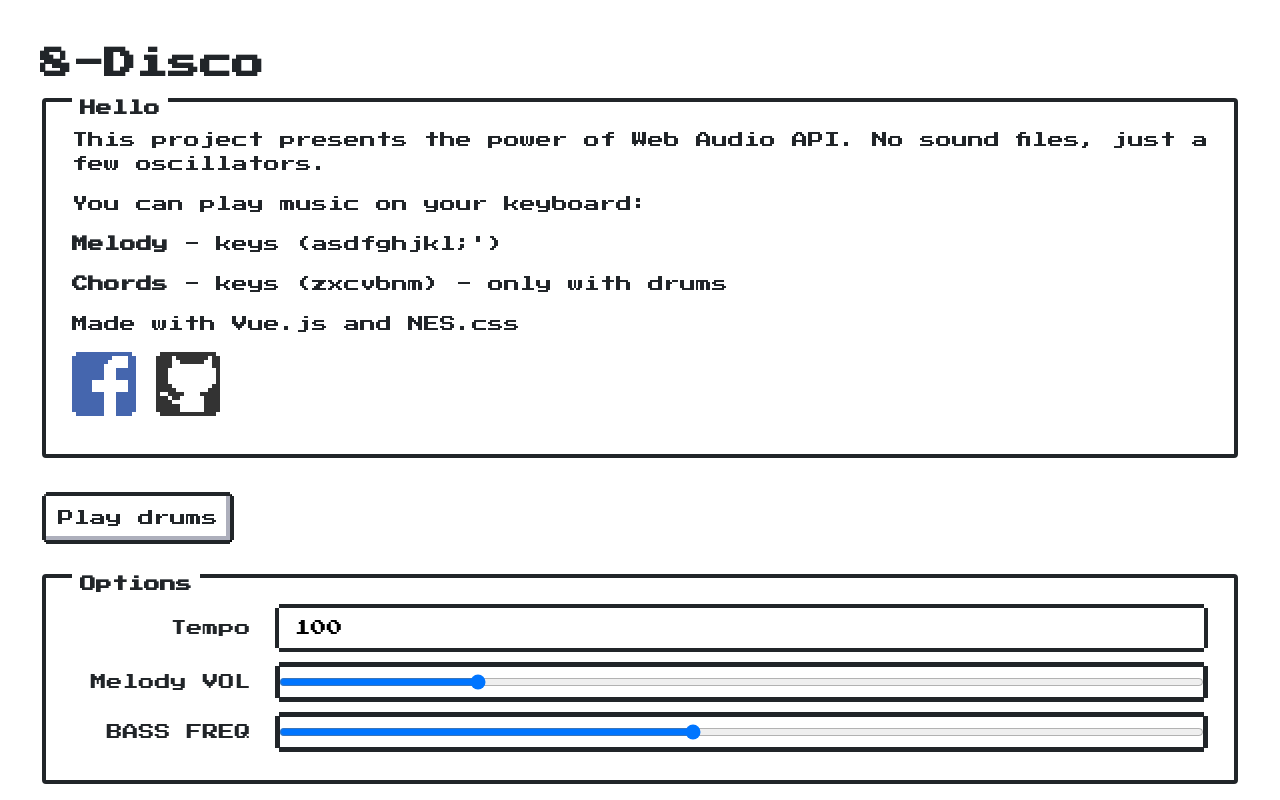
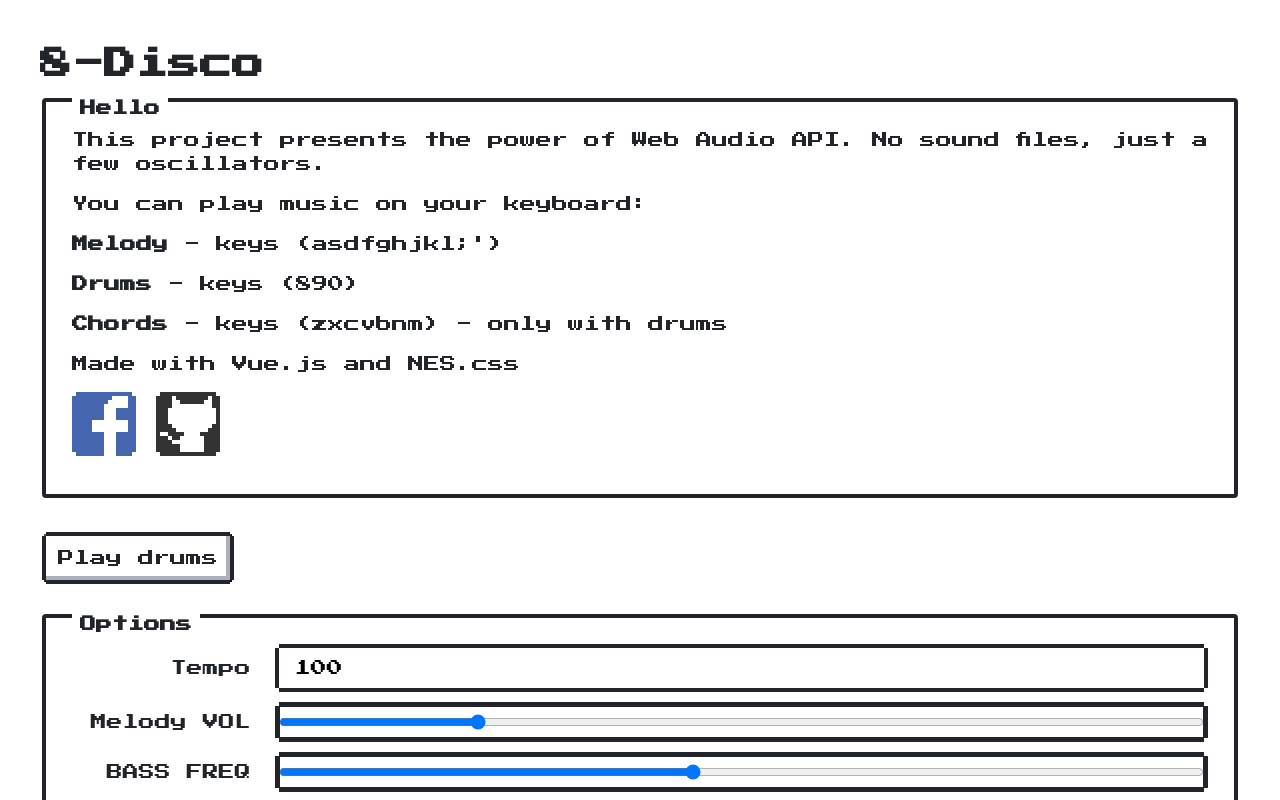
Before and after one commit to induweb/8-Disco, a Vue app: page / in a window 1280 px wide. Shown: the top 800 px of the page. Built offline with nearby package versions, Linux system fonts and the light colour scheme.

Commit message:
drums update

```diff
--- a/src/components/Index.vue
+++ b/src/components/Index.vue
@@ -8,6 +8,7 @@
            <p>This project presents the power of Web Audio API. No sound files, just a few oscillators.</p>
            <p>You can play music on your keyboard:</p>
            <p><strong>Melody</strong> - keys (asdfghjkl;')</p>
+           <p><strong>Drums</strong> - keys (890)</p>
            <p><strong>Chords</strong> - keys (zxcvbnm) - only with drums</p>
            <p>Made with Vue.js and NES.css</p>
            <p>
```
Also changed, not shown: 7 other files (tests, documents, lock files or other folders).
